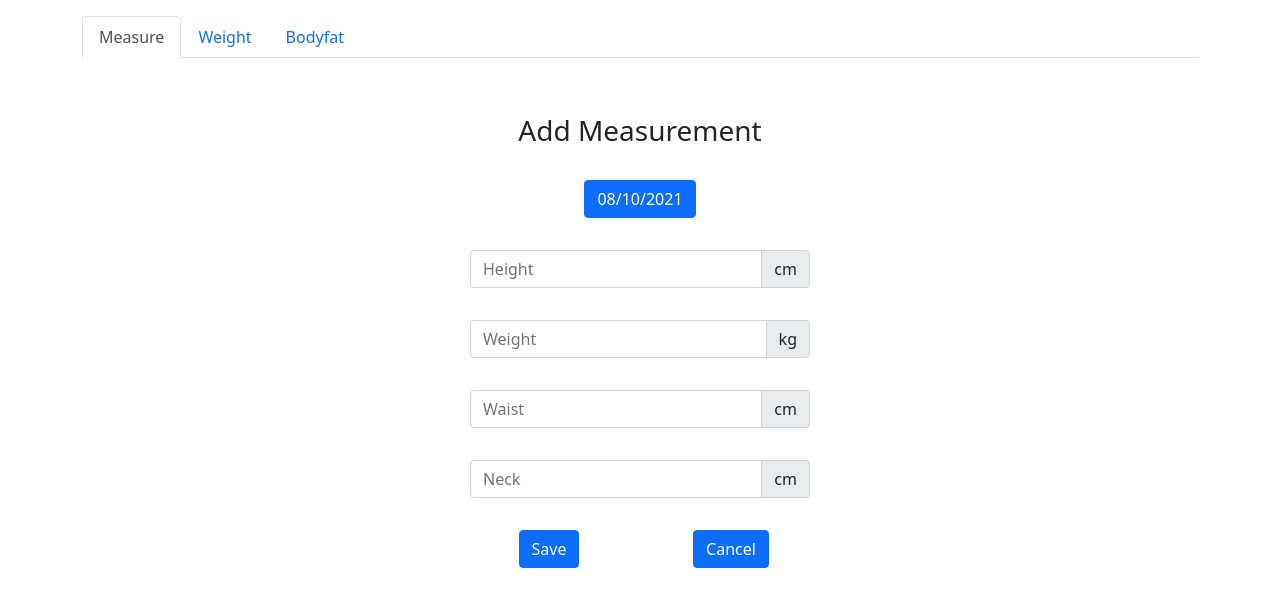
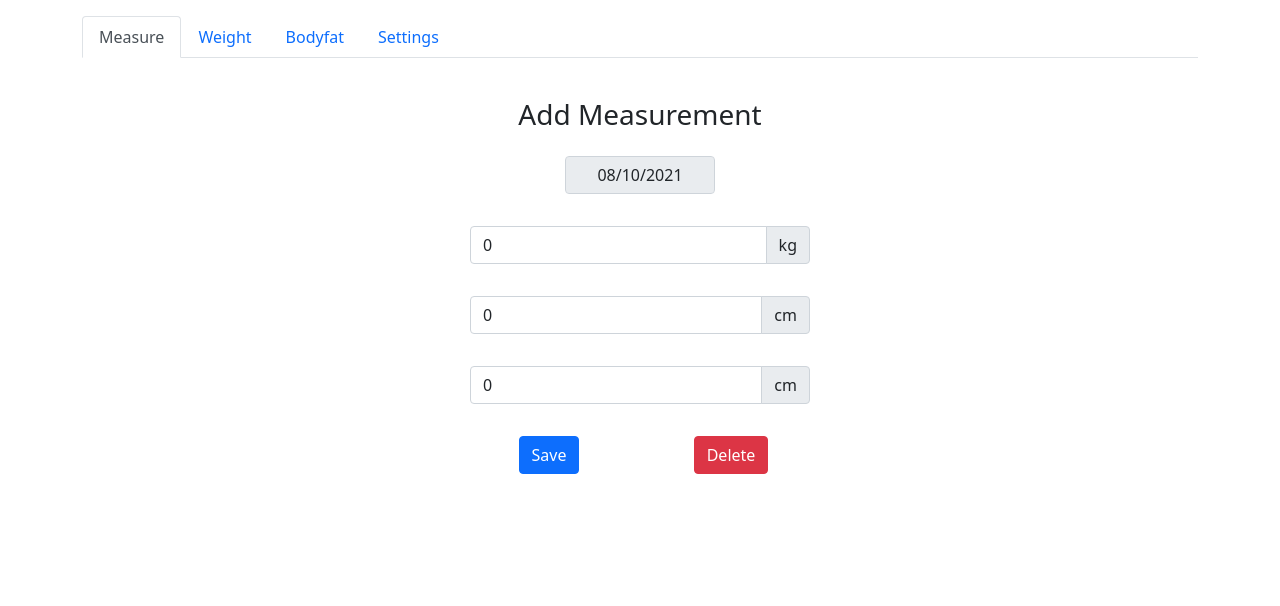
Before and after one commit to vanniekerkalex/lenus-tracker, a React (Create React App) app: page / in a window 1280 px wide. Shown: the top 606 px of the page. Built offline with nearby package versions, Linux system fonts and the light colour scheme.

Commit message:
Added basic functionality for graphs for weight and bodyfat. Allowed for saving to the local storage. Can save daily measurements.

```diff
--- a/src/App.js
+++ b/src/App.js
@@ -1,28 +1,155 @@
+import { React, Component } from "react";
 import './App.css';
 import 'bootstrap/dist/css/bootstrap.min.css';
 import { Container, Row, Col, Tabs, Tab } from 'react-bootstrap';
 import Measure from './common/components/Measure';
+import Weight from './common/components/Weight';
+import Bodyfat from './common/components/Bodyfat';
 
-function App() {
+class App extends Component {
+	constructor(props) {
+		super(props);
+
+		this.state = {
+			dateInfo: {
+				msg: "John",
+			},
+			newUser: false,
+			measure: {
+			},
+			seedUserData: {
+				height: 181,
+				measurements: [
+					{
+						date: '2021-08-01',
+						weight: 85,
+						waist: 82,
+						neck: 40,
+						bodyfat: 11.89,
+					},
+					{
+						date: '2021-08-02',
+						weight: 86,
+						waist: 82,
+						neck: 40,
+						bodyfat: 11.89,
+					},
+					{
+						date: '2021-08-03',
+						weight: 87,
+						waist: 82,
+						neck: 40,
+						bodyfat: 11.89,
+					},
+					{
+						date: '2021-08-04',
+						weight: 88,
+						waist: 82,
+						neck: 40,
+						bodyfat: 11.89,
+					},
+				]
+			},
+			userData: {
+				height: 0,
+				measurements: []
+			}
+		};
+	};
+
+	seedUserData = () => {
+		localStorage.setItem('userData', JSON.stringify(this.state.seedUserData));
+	}
+
+	clearSeedData = () => {
+		localStorage.removeItem('userData');
+	}
+
+	async componentDidMount() {
+
+		// this.seedUserData();
+
+		const userData = JSON.parse(localStorage.getItem('userData'));
+		if (userData && userData.measurements && userData.measurements.length > 0) {
+			console.log('User exists, retrieving data.');
+			await this.setState({
+				userData: userData
+			});
+		} else {
+			console.log('New user');
+			await this.setState({
+				newUser: true
+			});
+		}
+
+		console.log('App > mounted', this.state.userData.measurements)
+	};
+
+	saveNewMeasurement = async (newMeasurment) => {
+		console.log('App > before save', this.state.userData.measurements);
+		const newArray = [...this.state.userData.measurements];
+
+		if (this.state.userData.measurements
+			&& this.state.userData.measurements.length > 0
+			&& this.state.userData.measurements[this.state.userData.measurements.length - 1].date === newMeasurment.date) {
+			newArray.splice(this.state.userData.measurements.length - 1);
+		}
+		newArray.splice(newArray.length, 0, newMeasurment);
+		await this.setState(prevState => {
+			let userData = Object.assign({}, prevState.userData);
+			userData.measurements = newArray;
+			return { userData };
+		})
+
+		localStorage.setItem('userData', JSON.stringify(this.state.userData));
+		console.log('App > after save', this.state.userData.measurements)
+	}
+
+	deleteMeasurement = async () => {
+		console.log('App > before delete', this.state.userData.measurements)
+		const newArray = [...this.state.userData.measurements];
+
+		newArray.splice(this.state.userData.measurements.length - 1);
+		await this.setState(prevState => {
+			let userData = Object.assign({}, prevState.userData);
+			userData.measurements = newArray;
+			return { userData };
+		})
+
+		localStorage.setItem('userData', JSON.stringify(this.state.userData));
+		console.log('App > after delete', this.state.userData.measurements)
+	}
+
+	render() {
 		return (
 			<Container className="App">
 				<Row className="mt-3">
 					<Col>
-				<Tabs defaultActiveKey="measure" className="mb-3">
+						<Tabs defaultActiveKey={this.state.newUser ? 'settings' : 'measure'} className="mb-3">
 							<Tab eventKey="measure" title="Measure">
-						<Measure />
+								<Measure
+									userData={this.state.userData}
+									dateInfo={this.state.dateInfo}
+									saveNewMeasurement={this.saveNewMeasurement}
+									deleteMeasurement={this.deleteMeasurement}
+								/>
 							</Tab>
 							<Tab eventKey="weight" title="Weight">
-						<p>Not marble, nor the gilded monuments Of princes, shall outlive this powerful rhyme; But you shall shine more bright in these contents Than unswept stone, besmear'd with sluttish time. When wasteful war shall statues overturn, And broils root out the work of masonry, Nor Mars his sword, nor war's quick fire shall burn The living record of your memory. 'Gainst death, and all-oblivious enmity Shall you pace forth; your praise shall still find room</p>
+								<Weight userData={this.state.userData} />
 							</Tab>
 							<Tab eventKey="bodyfat" title="Bodyfat" >
-						<p>Not marble, nor the gilded monuments Of princes, shall outlive this powerful rhyme; But you shall shine more bright in these contents Than unswept stone, besmear'd with sluttish time. When wasteful war shall statues overturn, And broils root out the work of masonry, Nor Mars his sword, nor war's quick fire shall burn The living record of your memory. 'Gainst death, and all-oblivious enmity Shall you pace forth; your praise shall still find room</p>
+								<Bodyfat />
+							</Tab>
+							<Tab eventKey="settings" title="Settings" >
+								{/* <Measure dateInfo={this.state.dateInfo} saveNewMeasurement={this.saveNewMeasurement} /> */}
+								<p>Set height of the user, delete user aka clear data.</p>
 							</Tab>
 						</Tabs>
 					</Col>
 				</Row>
 			</Container>
 		);
+	};
 }
 
 export default App;
--- /dev/null
+++ b/src/common/components/Bodyfat.js
@@ -0,0 +1,35 @@
+import { React, Component } from "react";
+import { Container, Row, Col } from 'react-bootstrap';
+import 'react-datepicker/dist/react-datepicker.css';
+
+class Bodyfat extends Component {
+	constructor(props) {
+		super(props);
+
+		this.state = {
+		};
+
+	}
+
+	componentDidMount() {
+	}
+
+	componentDidUpdate(){
+	}
+
+	render() {
+		return (
+			<Container className="mt-3">
+				<br></br>
+				<h3>Bodyfat Progress</h3>
+
+				<Row className="mt-3 justify-content-center">
+					<Col className="col-8 col-sm-6 col-md-4 col-lg-4 col-xl-4">
+
+					</Col>
+				</Row>
+			</Container>
+		);
+	}
+}
+export default Bodyfat;
--- a/src/common/components/Measure.js
+++ b/src/common/components/Measure.js
@@ -1,50 +1,113 @@
-import React, { useState } from "react";
+import { React, Component } from "react";
 import { Container, Row, Col, Button, InputGroup, FormControl } from 'react-bootstrap';
 import DatePicker from 'react-datepicker';
 import 'react-datepicker/dist/react-datepicker.css';
 
-function Measure() {
+class Measure extends Component {
+	constructor(props) {
+		super(props);
 
-	const [startDate, setStartDate] = useState(new Date());
+		this.state = {
+			date: new Date(),
+			loaded: false,
+			weight: 0,
+			waist: 0,
+			neck: 0,
+			bodyfat: 0,
+			userData: {},
+			height: 0,
+		};
 
+	}
 
-	const ExampleCustomInput = React.forwardRef(({ value, onClick }, ref) => (
-		<Button className="example-custom-input" onClick={onClick} ref={ref}>
-			{value}
-		</Button>
-	));
+	componentDidMount() {
+	}
 
+	// componentDidUpdate(){
+	// 	if (!this.state.loaded && this.props.userData.measurements && this.props.userData.measurements.length > 0
+	// 			&& this.props.userData.measurements[this.props.userData.measurements.length - 1].date.toString() === (this.state.date.toISOString().split('T')[0])) {
+
+	// 		this.setState({
+	// 			height: this.props.userData.height,
+	// 			weight: this.props.userData.measurements[this.props.userData.measurements.length - 1].weight,
+	// 			waist: this.props.userData.measurements[this.props.userData.measurements.length - 1].waist,
+	// 			neck: this.props.userData.measurements[this.props.userData.measurements.length - 1].neck,
+	// 			loaded: true,
+	// 		});
+	// 	}
+	// }
+
+	async componentDidUpdate(prevProps){
+		if (prevProps.userData !== this.props.userData) {
+			if (this.props.userData.measurements && this.props.userData.measurements.length > 0
+				&& this.props.userData.measurements[this.props.userData.measurements.length - 1].date.toString() === (this.state.date.toISOString().split('T')[0])) {
+
+			await this.setState({
+				height: this.props.userData.height,
+				weight: this.props.userData.measurements[this.props.userData.measurements.length - 1].weight,
+				waist: this.props.userData.measurements[this.props.userData.measurements.length - 1].waist,
+				neck: this.props.userData.measurements[this.props.userData.measurements.length - 1].neck,
+			});
+		}
+		}
+	}
+
+	onInputChange = (event) => {
+		const name = event.target.name;
+		const value = event.target.value;
+		this.setState({
+		  [name]: value
+		});
+	  };
+
+	calculateBodyfat(height, waist, neck) {
+		const bodyfat = 495/(1.0324-0.19077*(Math.log10(waist-neck))+0.15456*(Math.log10(height)))-450;
+		return bodyfat.toFixed(2);
+	}
+
+	saveMeasurement = (props) => {
+		const newMeasurement = {
+			date: (new Date(this.state.date).toISOString().split('T')[0]),
+			weight: parseFloat(this.state.weight),
+			waist: parseFloat(this.state.waist),
+			neck: parseFloat(this.state.neck),
+			bodyfat: parseFloat(this.calculateBodyfat(this.state.height, this.state.waist, this.state.neck)),
+		}
+		this.props.saveNewMeasurement(newMeasurement);
+	}
+
+	deleteMeasurement = (props) => {
+		this.setState({
+			weight: 0,
+			waist: 0,
+			neck: 0,
+		});
+		this.props.deleteMeasurement();
+	}
+
+	changeDateSelected = (date) => {
+		this.setState({ date: date });
+	}
+
+	render() {
 		return (
 			<Container className="mt-3">
 				<br></br>
-			<Row className="mt-3">
-				<Col>
 				<h3>Add Measurement</h3>
-					<br></br>
 
+				<div className="mt-3" style={{ display: "inline-block", width: "150px" }}>
 					<DatePicker
-						selected={startDate}
-						onChange={(date) => setStartDate(date)}
-						customInput={<ExampleCustomInput />}
+						disabled
+						className="form-control text-center"
+						selected={this.state.date}
+						// onChange={this.onInputChange}
+						// onChange={(date) => this.setState({ date: date })}
+						onChange={(date) => this.changeDateSelected(date)}
 					/>
-				</Col>
-			</Row>
+				</div>
 
 				<Row className="mt-3 justify-content-center">
 					<Col className="col-8 col-sm-6 col-md-4 col-lg-4 col-xl-4">
-					<Row className="mt-3">
-						<Col>
-							<InputGroup className="mb-3">
-								<FormControl
-									placeholder="Height"
-									aria-label="Height"
-									aria-describedby="basic-addon2"
-									type="number"
-								/>
-								<InputGroup.Text id="basic-addon2">cm</InputGroup.Text>
-							</InputGroup>
-						</Col>
-					</Row>
 						<Row className="mt-3">
 							<Col>
 							<InputGroup className="mb-3">
@@ -53,6 +116,9 @@ function Measure() {
 										aria-label="Weight"
 										aria-describedby="basic-addon2"
 										type="number"
+										onChange={this.onInputChange}
+										name="weight"
+										value={this.state.weight}
 									/>
 									<InputGroup.Text id="basic-addon2">kg</InputGroup.Text>
 								</InputGroup>
@@ -66,6 +132,9 @@ function Measure() {
 										aria-label="Waist"
 										aria-describedby="basic-addon2"
 										type="number"
+										onChange={this.onInputChange}
+										name="waist"
+										value={this.state.waist}
 									/>
 									<InputGroup.Text id="basic-addon2">cm</InputGroup.Text>
 								</InputGroup>
@@ -79,6 +148,9 @@ function Measure() {
 										aria-label="Neck"
 										aria-describedby="basic-addon2"
 										type="number"
+										onChange={this.onInputChange}
+										name="neck"
+										value={this.state.neck}
 									/>
 									<InputGroup.Text id="basic-addon2">cm</InputGroup.Text>
 								</InputGroup>
@@ -86,24 +158,20 @@ function Measure() {
 						</Row>
 						<Row className="mt-3">
 							<Col>
-							<Button>
+								<Button onClick={this.saveMeasurement}>
 									Save
 								</Button>
 							</Col>
 							<Col>
-							<Button>
-								Cancel
+								<Button variant="danger" onClick={this.deleteMeasurement}>
+									Delete
 								</Button>
 							</Col>
 						</Row>
 					</Col>
-
 				</Row>
-
-
-
 			</Container>
 		);
 	}
-
+}
 export default Measure;
--- /dev/null
+++ b/src/common/components/Weight.js
@@ -0,0 +1,89 @@
+import { React, Component } from "react";
+import { Container, Row, Col } from 'react-bootstrap';
+import 'react-datepicker/dist/react-datepicker.css';
+import { Line } from 'react-chartjs-2';
+
+class Weight extends Component {
+	constructor(props) {
+		super(props);
+
+		this.state = {
+			loaded: false,
+			userData: {},
+			labels: [],
+			points: [],
+		};
+
+	}
+
+	componentDidMount() {
+
+	}
+
+	componentDidUpdate(prevProps){
+		if (prevProps.userData !== this.props.userData) {
+			this.prepareData(this.props.userData);
+			console.log('Updating child');
+		}
+	}
+
+	prepareData = (userData) => {
+		let labels = userData.measurements.map(item => item.date);
+		let points = userData.measurements.map(item => item.weight);
+
+		this.setState({
+			labels: labels,
+			points: points,
+		});
+	}
+
+	render() {
+
+		const data = {
+			labels: this.state.labels,
+			datasets: [
+			  {
+				label: '# of Votes',
+				data: this.state.points,
+				fill: false,
+				backgroundColor: 'rgb(255, 99, 132)',
+				borderColor: 'rgba(255, 99, 132, 0.2)',
+			  },
+			],
+		  };
+
+		const options = {
+			scales: {
+				yAxes: [
+					{
+						ticks: {
+							beginAtZero: true,
+						},
+					},
+				],
+			},
+			plugins: {
+				legend: {
+					display: false,
+					labels: {
+						color: 'rgb(255, 99, 132)'
+					}
+				}
+			}
+		};
+
+		return (
+			<Container className="mt-3">
+				<br></br>
+				<h3>Weight Progress</h3>
+
+				<Row className="mt-3 justify-content-center">
+					<Col className="">
+						<Line data={data} options={options} />
+					</Col>
+				</Row>
+			</Container>
+		);
+	}
+}
+export default Weight;
```
Lines whose indentation alone changed are shown as unchanged.
